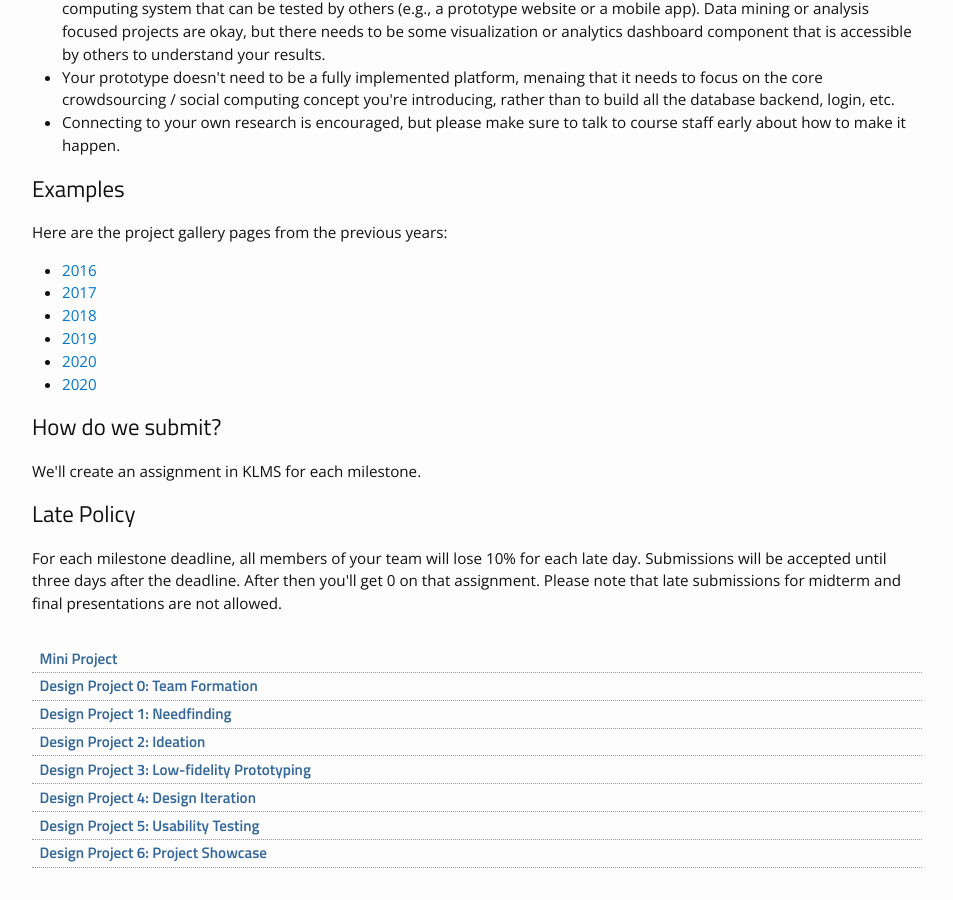
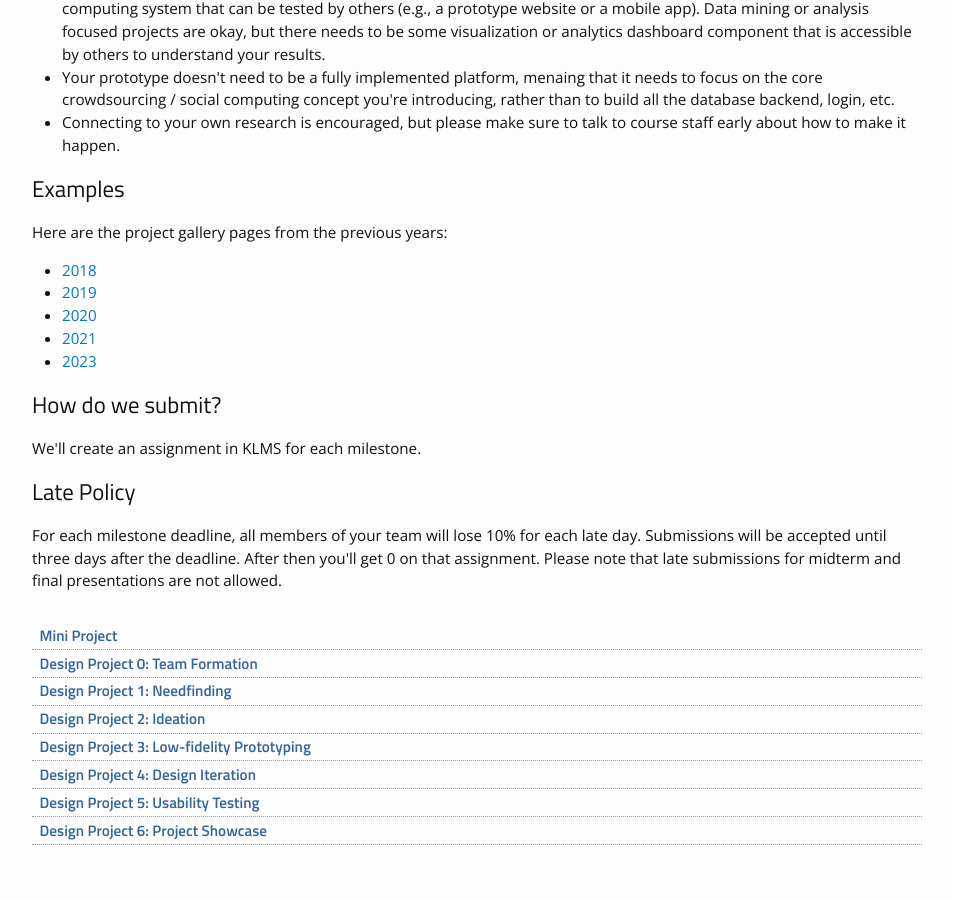
Before and after one commit to cstl-kaist/cs473-2025-fall, a Jekyll site: the page built from project.md, in a window 1280 px wide and 900 px high, scrolled down 849 px. Shown: the whole window, without its empty margins (163-1116 px from the left). Built offline with Jekyll 4.4.1, drawn with Linux system fonts in a browser that asks for light colours; nearby versions of some CDN libraries.

Commit message:
Updating DP page

```diff
--- a/_layouts/projects.html
+++ b/_layouts/projects.html
@@ -34,12 +34,6 @@ layout: page
             <p>Here are the project gallery pages from the previous years:
             <ul>
                   <li>
-                    <a href="https://kixlab.org/courses/cs492-fall-2016/projects/index.html">2016</a>
-                  </li>
-                  <li>
-                    <a href="https://kixlab.org/courses/cs492-fall-2017/projects/index.html">2017</a>
-                  </li>
-                  <li>
                     <a href="https://kixlab.org/courses/cs473-fall-2018/projects/index.html">2018</a>
                   </li>
                   <li>
@@ -49,7 +43,10 @@ layout: page
                     <a href="https://kixlab.org/courses/cs473-fall-2020/projects/index.html">2020</a>
                   </li>
                   <li>
-                    <a href="https://kixlab.org/courses/cs473-fall-2021/projects/index.html">2020</a>
+                    <a href="https://kixlab.org/courses/cs473-fall-2021/projects/index.html">2021</a>
+                  </li>
+                  <li>
+                    <a href="https://social.kixlab.org/projects/">2023</a>
                   </li>
             </ul>
             </p>
```
